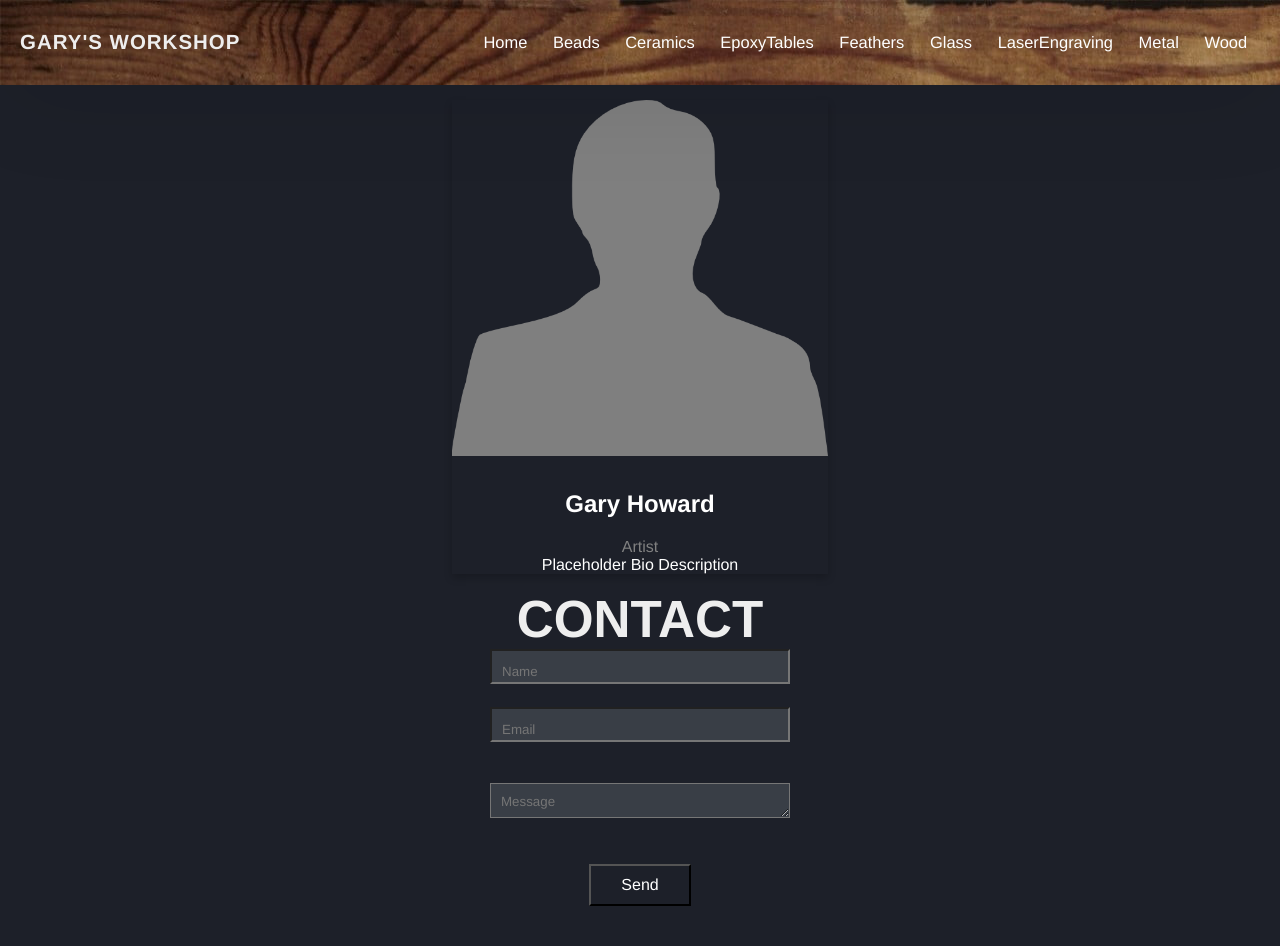
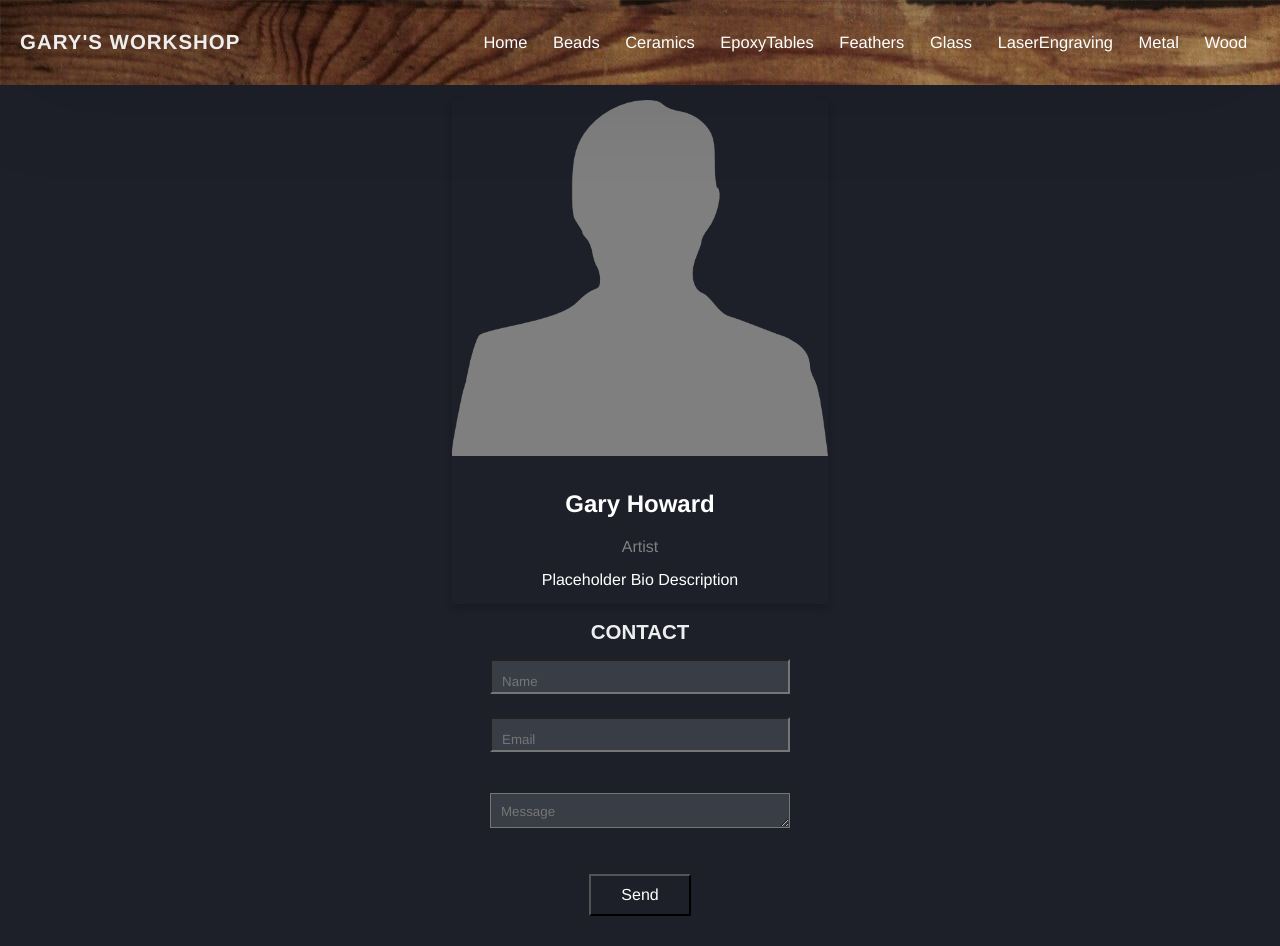
Before and after one commit to RyanLEarl/gary-workshop, a website: page front-end/index.html in a window 1280 px wide. Drawn offline with Linux system fonts and the light colour scheme.

Commit message:
Updated other elements on the home page to scale at a more consistent rate

```diff
--- a/front-end/assets/stylesheets/index.css
+++ b/front-end/assets/stylesheets/index.css
@@ -1,7 +1,7 @@
 :root {
   --text-color: #EEEEEE;
   --element-bg-color: #393E46;
-  --page-header-font-size: clamp(16px, calc(16px + 0.35vw), 32px);
+  --page-header-font-size: clamp(16px, calc(16px + 0.35vw), 48px);
   --page-font-size: clamp(12px, calc(12px + 0.35vw), 24px);
 }
 
@@ -262,7 +262,7 @@ a {
 
 h1 {
   text-decoration: none;
-  font-size: 4vw;
+  font-size: var(--page-header-font-size);
   color: var(--text-color);
   font-weight: bold;
 }
@@ -292,7 +292,7 @@ h1 {
 }
 .card img {
   width: 100%;
-  max-width:600px;
+  max-width:400px;
 }
 
 .member {
@@ -303,7 +303,7 @@ h1 {
   max-width:600px;
 }
 
-@media screen and (max-width: 650px) {
+@media screen and (max-width: 1000px) {
   .member {
     width: 100%;
     display: block;
@@ -312,10 +312,16 @@ h1 {
 
 .card {
   box-shadow: 0 4px 8px 0 rgba(0, 0, 0, 0.2);
+  max-width:400px;
+  margin: auto;
 }
 
 .container {
   padding: 0 16px;
+}
+
+.container p {
+  padding-bottom: 15px;
 }
 
 .container::after, .members::after {
@@ -334,6 +340,10 @@ h1 {
   display: flex;
   flex-direction: column;
   align-items: center;
+}
+
+#contact-header {
+  padding-bottom: 15px;
 }
 
 #contact-form input[type="text"], #contact-form textarea {
--- a/front-end/index.html
+++ b/front-end/index.html
@@ -22,7 +22,7 @@
           </div>
         </div>
       </div>
-      <h1>CONTACT</h1>
+      <h1 id = "contact-header">CONTACT</h1>
       <form id="contact-form">
         <input type="text" id="name" name="name" placeholder="Name"><br>
         <input type="text" id="email" name="email" placeholder="Email"><br><br>
```
